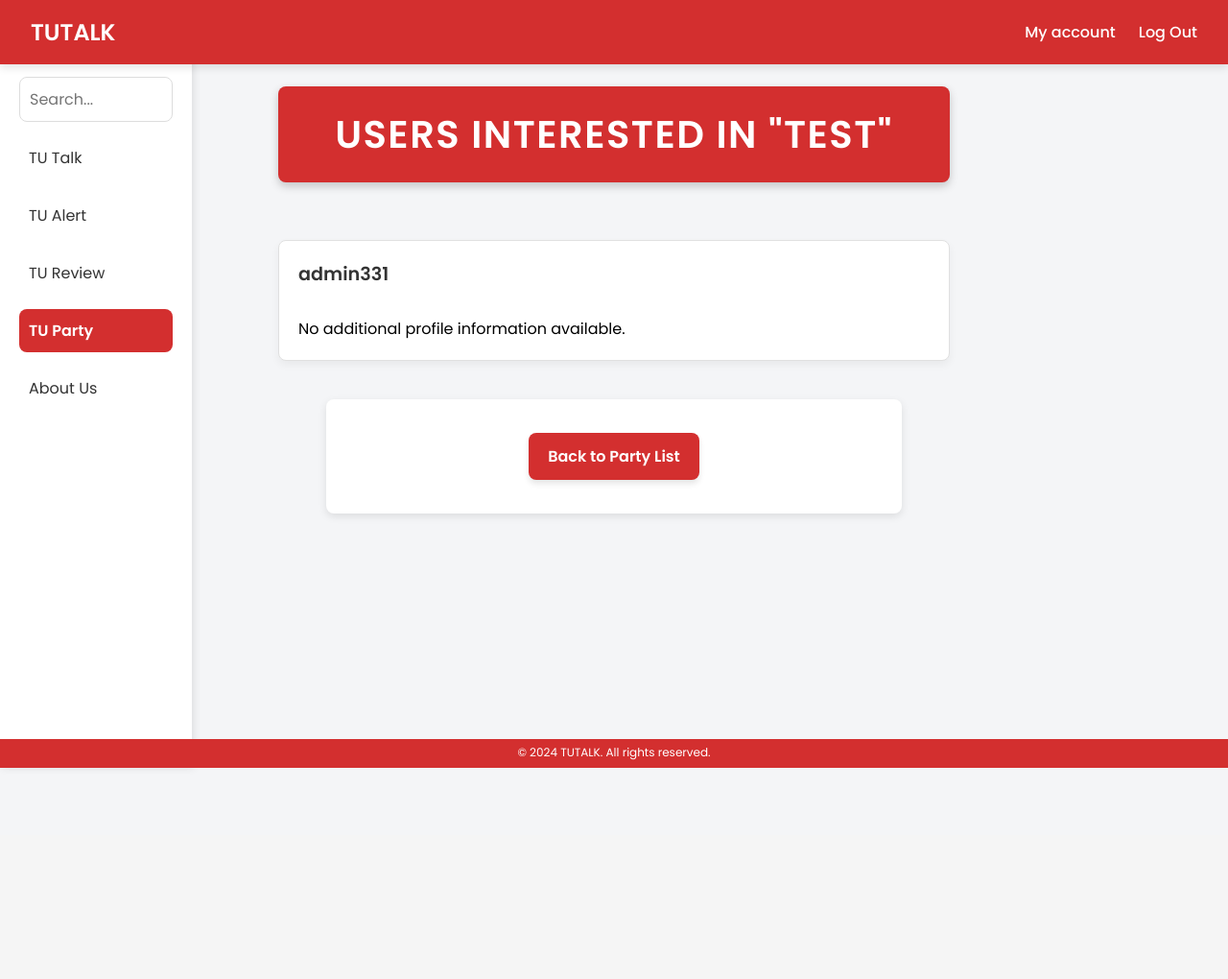
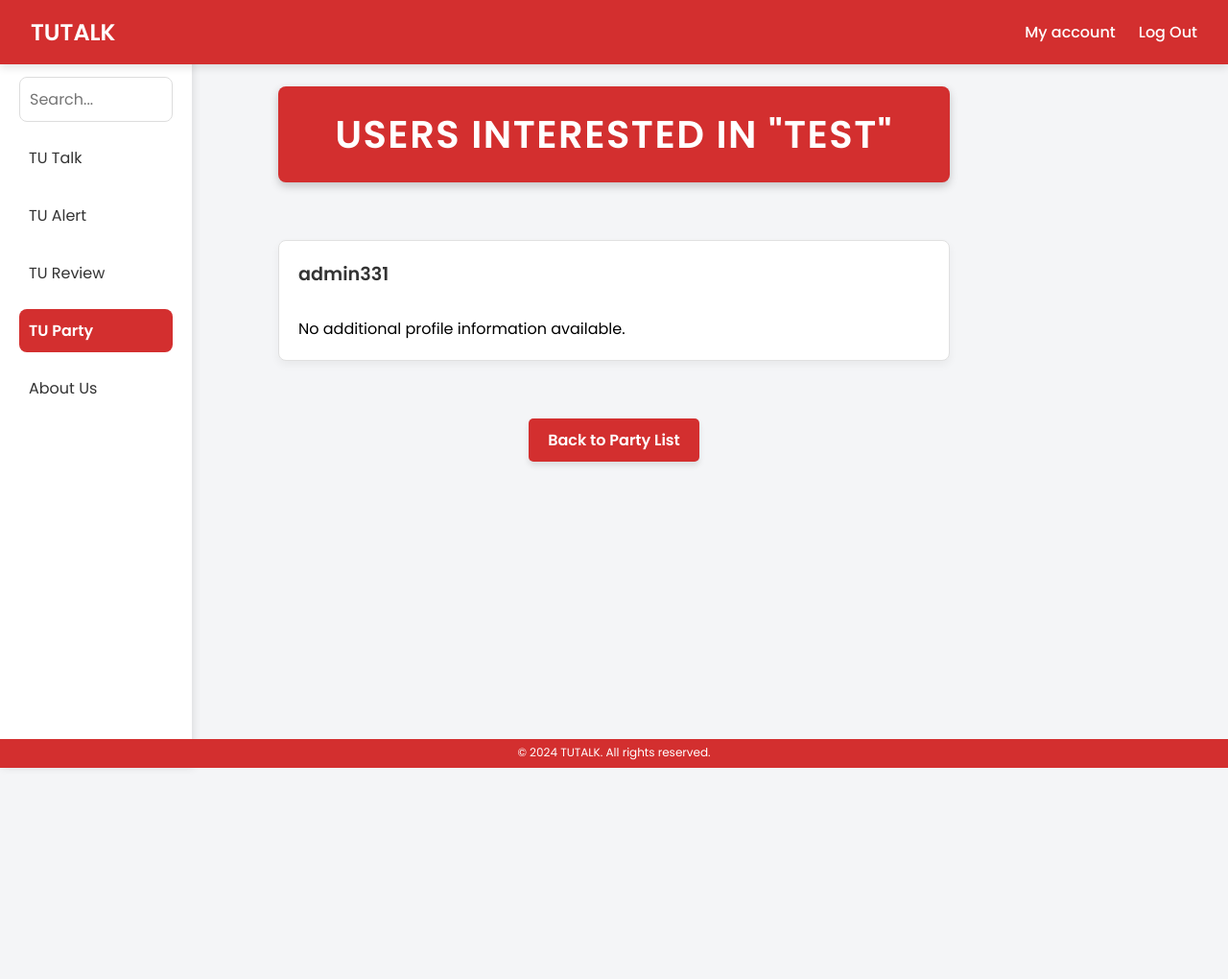
Before and after one commit to 6610685239/cn331-project, a Django app: page /tu_party/party/5/interested-users/ in a window 1280 px wide. Shown: the whole page at 96% size. Before the commit the page ends 800 px from the top, so only its background shows below. Run offline with Django 5.2, Linux system fonts and the light colour scheme; a user stored in the database is signed in; data comes from the database, SQL or seed files in the repository; some web fonts are replaced.

Commit message:
Edit HTML CSS for TU_PARTY

```diff
--- a/WebAppProject/tu_party/static/css/style_createparty.css
+++ b/WebAppProject/tu_party/static/css/style_createparty.css
@@ -18,6 +18,7 @@ body {
     flex-direction: column;
     margin-top:70px;
     padding-bottom: 50px; /* ระยะห่างระหว่างเนื้อหากับ footer */
+    margin-bottom: 150px;
 }
 
 /* สไตล์สำหรับ Header */
@@ -359,6 +360,8 @@ body {
     box-shadow: 0 4px 8px rgba(0, 0, 0, 0.05);
 }
 
+
+/*back to create_party*/
 .links a {
     font-size: 30px;  /* Increase size of the icons */
     margin-right: 15px; /* Space between icons */
@@ -400,6 +403,7 @@ body {
     font-size: 12px;
     height: 30px;
     z-index: 100;
+    margin-top: 10px;
 }
 
 .footer p {
@@ -578,13 +582,13 @@ ul li span {
     text-decoration: none; /* ลบเส้นใต้ */
     border-radius: 8px; /* ขอบมน */
     font-size: 1rem; /* ขนาดตัวอักษร */
-    font-weight: bold; /* ทำข้อความหนา */
-    text-align: center; /* จัดข้อความในปุ่มให้อยู่ตรงกลาง */
+    font-weight: bold; /* น้ำหนักตัวอักษร */
+    text-align: center; /* จัดข้อความให้อยู่ตรงกลาง */
     box-shadow: 0 4px 6px rgba(0, 0, 0, 0.1); /* เพิ่มเงาปุ่ม */
     transition: all 0.3s ease; /* เพิ่มแอนิเมชัน */
     cursor: pointer; /* เปลี่ยนเคอร์เซอร์เมื่อ Hover */
+    margin: 0 auto; /* จัดปุ่มให้อยู่ตรงกลาง */
     border: none; /* ลบเส้นขอบรอบปุ่ม */
-    margin: 20px auto; /* จัดปุ่มให้อยู่กึ่งกลาง */
 }
 
 .back-button:hover {
@@ -592,9 +596,6 @@ ul li span {
     transform: scale(1.05); /* เพิ่มขนาดเล็กน้อยเมื่อ Hover */
     box-shadow: 0 6px 12px rgba(0, 0, 0, 0.2); /* เพิ่มเงาเมื่อ Hover */
 }
-
-
-
 
 .interest-button {
     display: inline-block;
--- a/WebAppProject/tu_party/templates/tu_party/interested_users.html
+++ b/WebAppProject/tu_party/templates/tu_party/interested_users.html
@@ -60,7 +60,8 @@
             {% endfor %}
         </ul>
 
-    <div class="party-post">
+    <!-- Links to Create Post or Go Back -->
+    <div class="links">
         <a href="{% url 'tu_party:party_list' %}" class="back-button">Back to Party List</a>
     </div>
 
--- a/WebAppProject/tu_party/templates/tu_party/party_list.html
+++ b/WebAppProject/tu_party/templates/tu_party/party_list.html
@@ -56,6 +56,7 @@
             <img src="{{ party.image.url }}" alt="Party Image">
             {% endif %}
             <h3>{{ party.title }}</h3>
+
             <p>{{ party.description }}</p>
             <p>{{ party.event_date }} at {{ party.event_time }}</p>
             <p>Interested: {{ party.interested_users.count }}</p>
```
